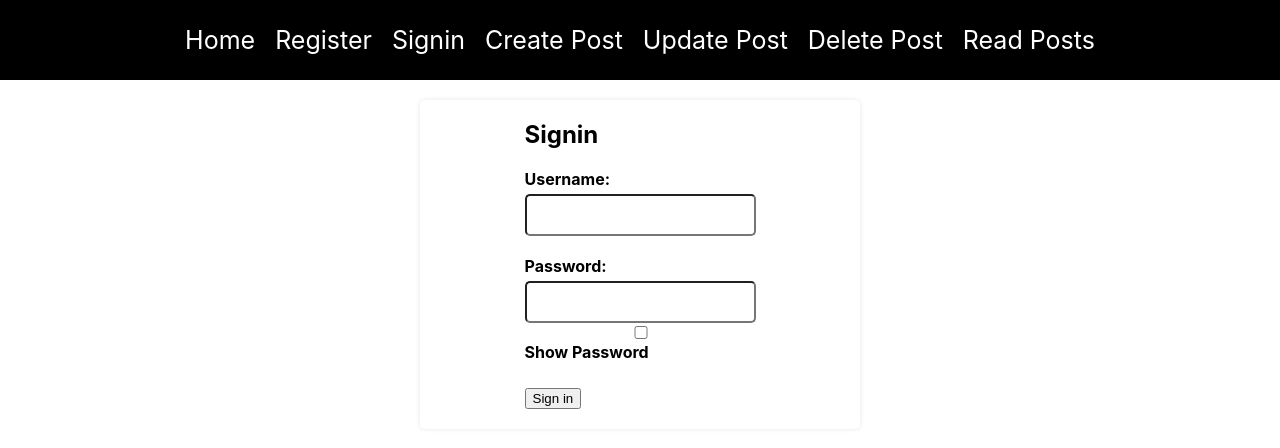
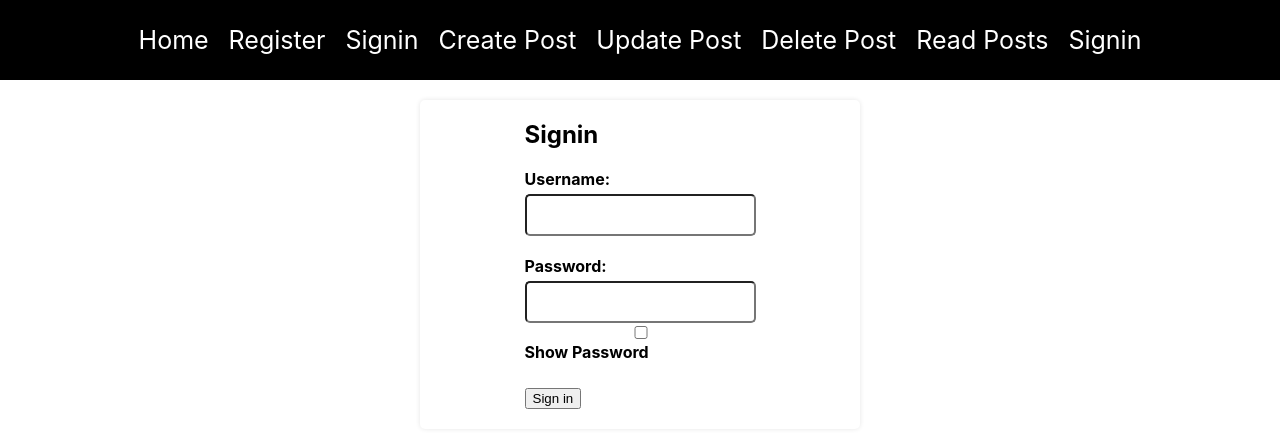
Before and after one commit to Neme88/MyPage, a React (Create React App) app in the folder client/: page /signin in a window 1280 px wide. Shown: the top 448 px of the page. Built offline with nearby package versions, Linux system fonts and the light colour scheme.

Commit message:
implemented the signout feature

```diff
--- a/client/src/components/navbar.js
+++ b/client/src/components/navbar.js
@@ -1,6 +1,16 @@
-import { Link } from "react-router-dom";
+import React from 'react';
+import { Link, useNavigate } from "react-router-dom";
+import { useCookies } from "react-cookie";
 
 export const Navbar = () => {
+    const [cookies, setCookies] = useCookies(["access_token"]);
+    const navigate = useNavigate();
+
+  const signout = () => {
+    setCookies("access_token", "");
+    window.localStorage.clear();
+    navigate("/signin");
+  };
     return (
         <div className="navbar">
             <Link to="/">Home</Link>
@@ -10,6 +20,11 @@ export const Navbar = () => {
             <Link to="/updatePost">Update Post</Link>
             <Link to="/deletePost">Delete Post</Link>
             <Link to="/readPosts">Read Posts</Link>
+            {!cookies.access_token ? (
+        <Link to="/signin">Signin</Link>
+      ) : (
+        <button onClick={signout}> Signout </button>
+      )}
         </div>
     );
 };
```
